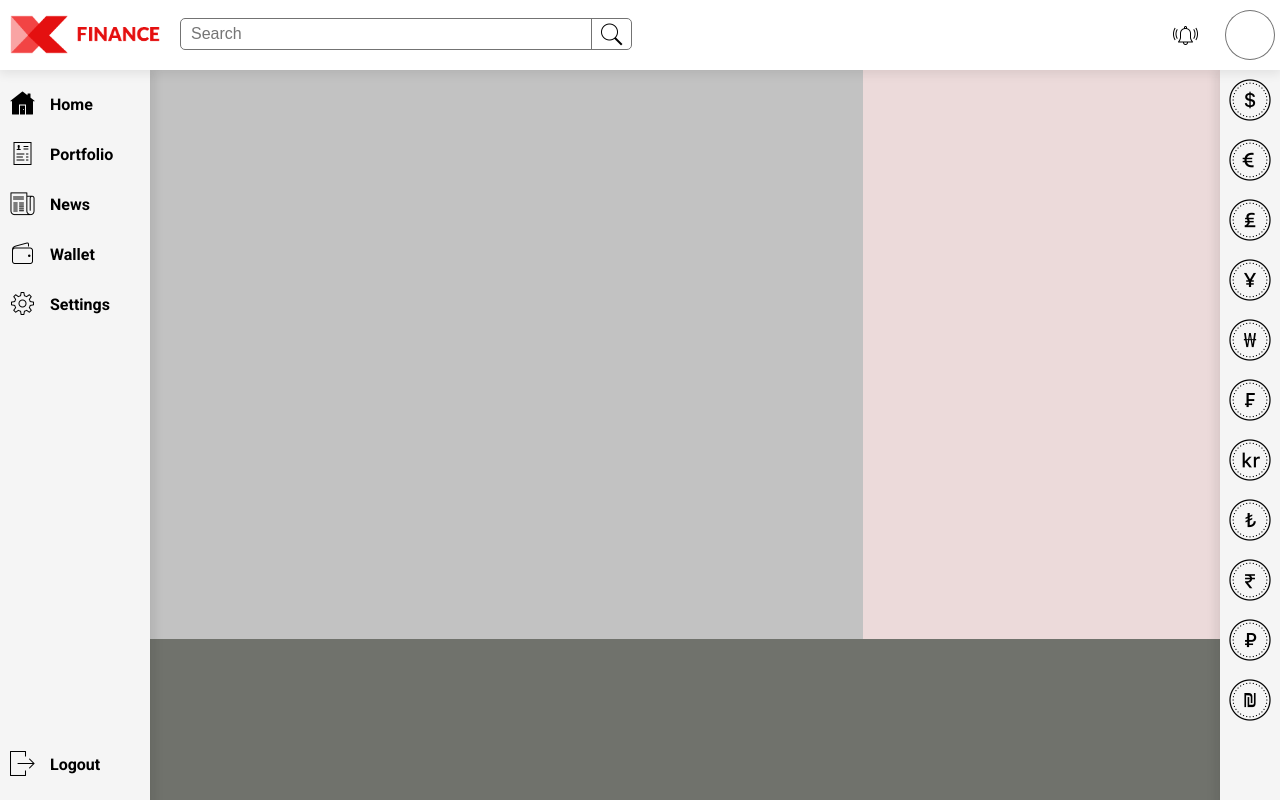
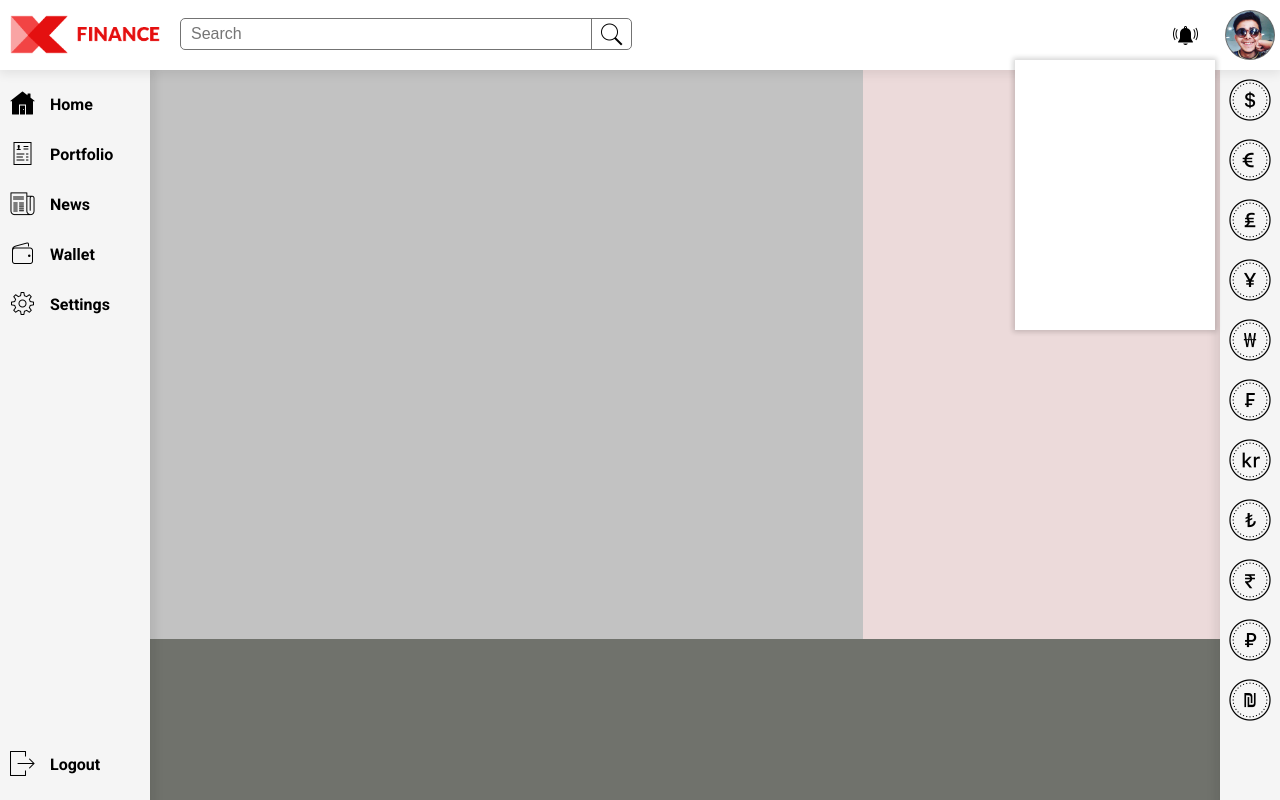
Before and after one commit to fennecinspace/Finance-GUI, a plain HTML site: page index.html in a window 1280 px wide. Both pictures are taken after a click on the input 1185 px from the left and 35 px from the top of the page. Drawn offline with Linux system fonts and the light colour scheme.

Commit message:
started working on JS

```diff
--- a/css/default.css
+++ b/css/default.css
@@ -7,6 +7,7 @@
     font-family: 'Roboto', sans-serif;
     margin: 0px;
     padding: 0px;
+    outline: none;
 }
 
 /* for fluid height*/
--- a/css/style.css
+++ b/css/style.css
@@ -34,6 +34,7 @@
     margin: 20px 20px;
     cursor: pointer;
     border: none;
+    outline: none;
 }
 
 
--- a/index.html
+++ b/index.html
@@ -22,7 +22,7 @@
             </div>
             <div id="user" class="floatRight"></div>
             <input id="notify" class="floatRight notifyOff" type="submit" value="">
-            <div class="hide"></div> <!-- this is the notification window -->
+            <div id ="notifyBox" class="hide"></div> <!-- this is the notification window -->
         </nav>
 
         <!--left menu contains the different sections of the app-->
@@ -69,5 +69,7 @@
             </div>
         </div> <!-- #sitecontainer -->
     </div> <!-- .wrapper -->
+    <!-- SCRIPTS -->
+    <script src="js/Handler.js" type="text/javascript"></script>
 </body>
 </html>
--- /dev/null
+++ b/js/Handler.js
@@ -0,0 +1,23 @@
+// function defs
+function notificationHandler(){
+    var button = document.getElementById("notify")
+    var notifyArea = document.getElementById("notifyBox")
+
+    button.addEventListener('click',function (e){
+        e.stopPropagation();
+        if(notifyArea.classList.contains("hide")) {
+            button.classList.add("notifyOn")
+            button.classList.remove("notifyOff")
+            notifyArea.classList.remove("hide")
+        }
+        else {
+            button.classList.add("notifyOff")
+            button.classList.remove("notifyOn")
+            notifyArea.classList.add("hide")
+        }
+    })
+}
+
+
+// function callings
+notificationHandler()
```
Also changed, not shown: images/profilePic.png (renamed from images/profilePic1.png).
